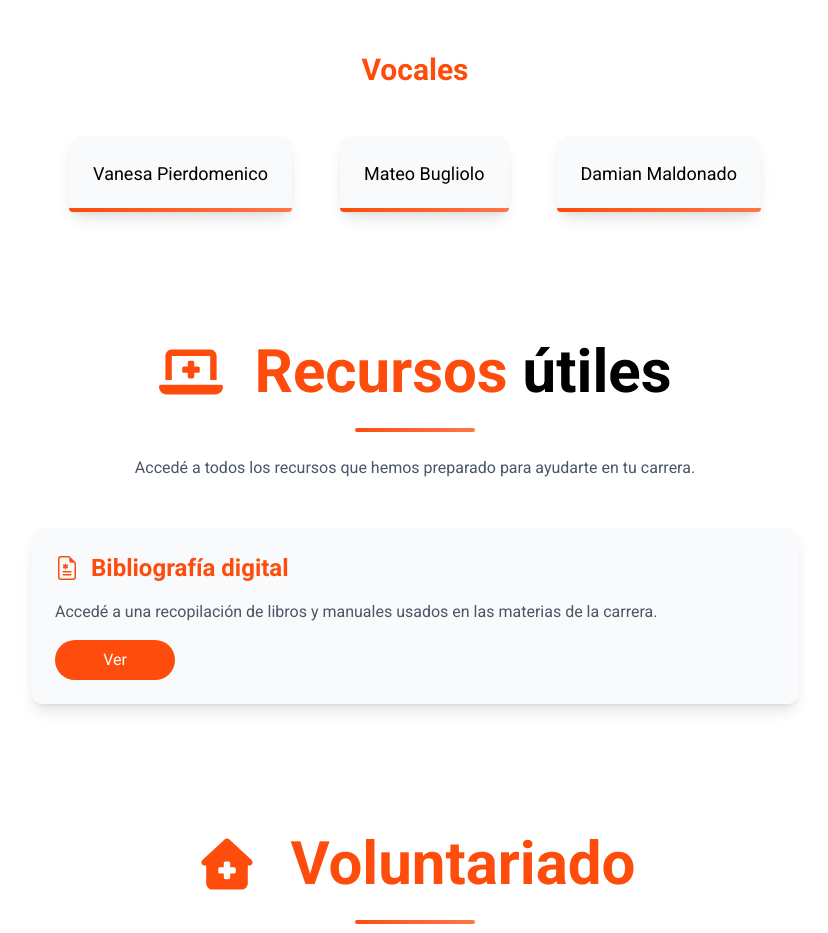
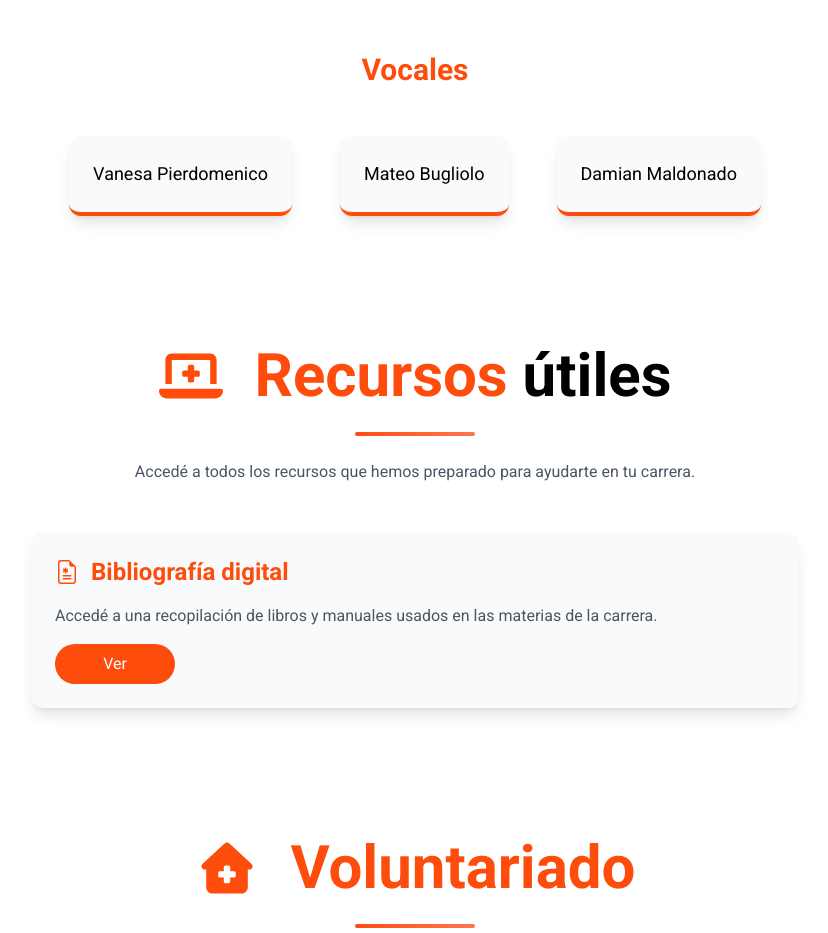
Before and after one commit to FranciscoJarusz/lista365, a React (Vite) app: page / in a window 1280 px wide. Shown: the part 1120-2053 px from the top of the page, without its empty margins (225-1053 px from the left). Built offline with nearby package versions, Linux system fonts and the light colour scheme.

Commit message:
Cambio en border bottom en Integrantes. Elimino border-bottom-gradiente de index.css

```diff
--- a/src/components/Integrantes.jsx
+++ b/src/components/Integrantes.jsx
@@ -46,9 +46,9 @@ const Integrantes = () => {
 
             <div className="flex items-center justify-center gap-6 md:gap-12 flex-col lg:flex-row px-4 md:px-0">
 
-                <p className="bg-gray-50 p-4 md:p-6 shadow-lg rounded-xl border-bottom-gradiente text-base md:text-lg text-black text-wrap max-w-2xl text-center w-full lg:w-auto">Vanesa Pierdomenico</p>
-                <p className="bg-gray-50 p-4 md:p-6 shadow-lg rounded-xl border-bottom-gradiente text-base md:text-lg text-black text-wrap max-w-2xl text-center w-full lg:w-auto">Mateo Bugliolo</p>
-                <p className="bg-gray-50 p-4 md:p-6 shadow-lg rounded-xl border-bottom-gradiente text-base md:text-lg text-black text-wrap max-w-2xl text-center w-full lg:w-auto">Damian Maldonado</p>
+                <p className="bg-gray-50 p-4 md:p-6 shadow-lg rounded-xl text-base md:text-lg text-black text-wrap max-w-2xl text-center w-full lg:w-auto border-b-4 border-primario">Vanesa Pierdomenico</p>
+                <p className="bg-gray-50 p-4 md:p-6 shadow-lg rounded-xl text-base md:text-lg text-black text-wrap max-w-2xl text-center w-full lg:w-auto border-b-4 border-primario">Mateo Bugliolo</p>
+                <p className="bg-gray-50 p-4 md:p-6 shadow-lg rounded-xl text-base md:text-lg text-black text-wrap max-w-2xl text-center w-full lg:w-auto border-b-4 border-primario">Damian Maldonado</p>
 
             </div>
 
--- a/src/index.css
+++ b/src/index.css
@@ -38,21 +38,6 @@ html {
 
 .animacion-underline:hover::after {
   width: 100%;
-}
-
-.border-bottom-gradiente {
-  position: relative;
-}
-
-.border-bottom-gradiente::after {
-  content: '';
-  position: absolute;
-  bottom: 0;
-  left: 0;
-  right: 0;
-  height: 4px;
-  background: linear-gradient(to right, var(--color-primario), var(--color-secundario));
-  border-radius: 0 0 0.75rem 0.75rem;
 }
 
 .deslizar-abajo .deslizar-abajo-content {
```
